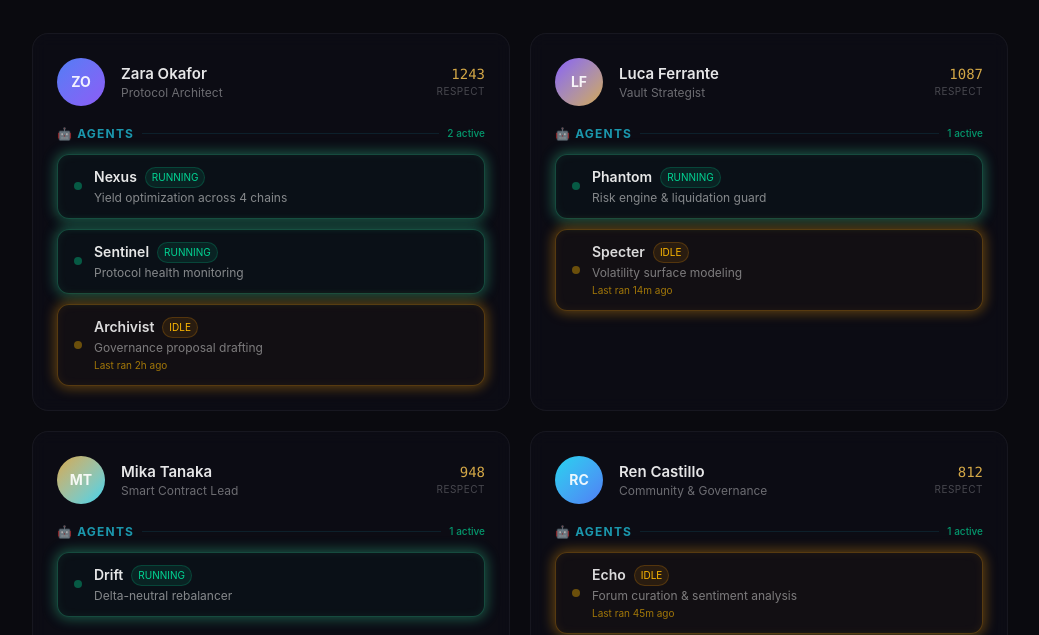
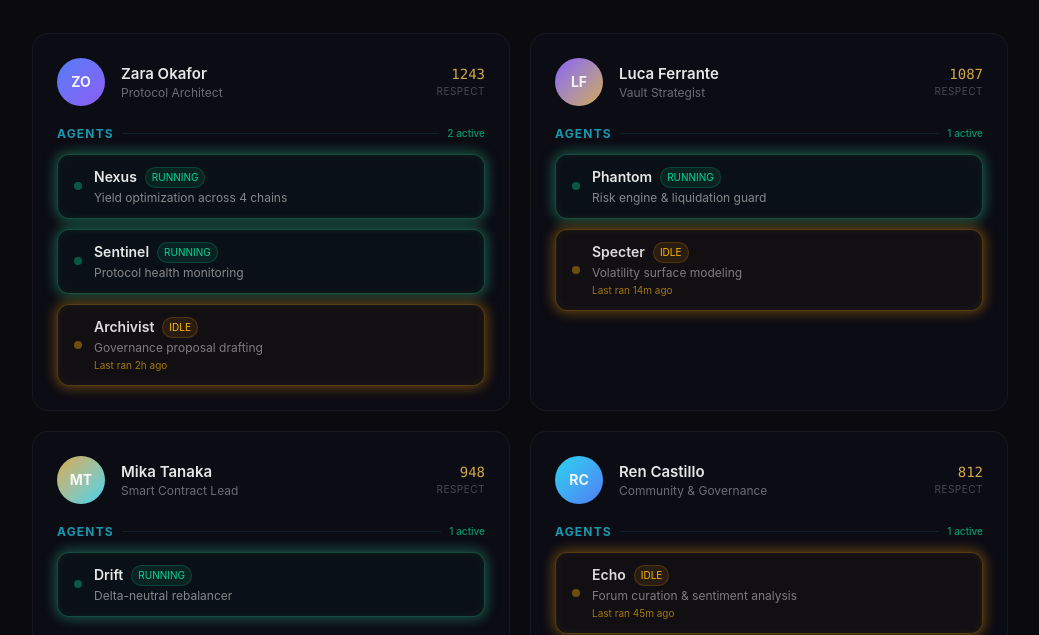
Before and after one commit to n0umen0n/consortiumlab-landing, a Next.js app: page /org in a window 1280 px wide. Shown: the part 983-1618 px from the top of the page, without its empty margins (120-1159 px from the left). Built offline with nearby package versions, Linux system fonts and the light colour scheme.

Commit message:
Remove emoji from agents label

```diff
--- a/src/app/org/page.tsx
+++ b/src/app/org/page.tsx
@@ -837,7 +837,7 @@ export default function OrgPage() {
                     {/* Agents */}
                     <div className="space-y-2.5">
                       <div className="flex items-center gap-2 mb-3">
-                        <span className="text-xs font-bold uppercase tracking-widest text-accent-cyan/70">🤖 Agents</span>
+                        <span className="text-xs font-bold uppercase tracking-widest text-accent-cyan/70">Agents</span>
                         <div className="flex-1 h-px bg-accent-cyan/10" />
                         <span className="text-[10px] text-emerald-400/70 font-medium">{activeCount} active</span>
                       </div>
```
